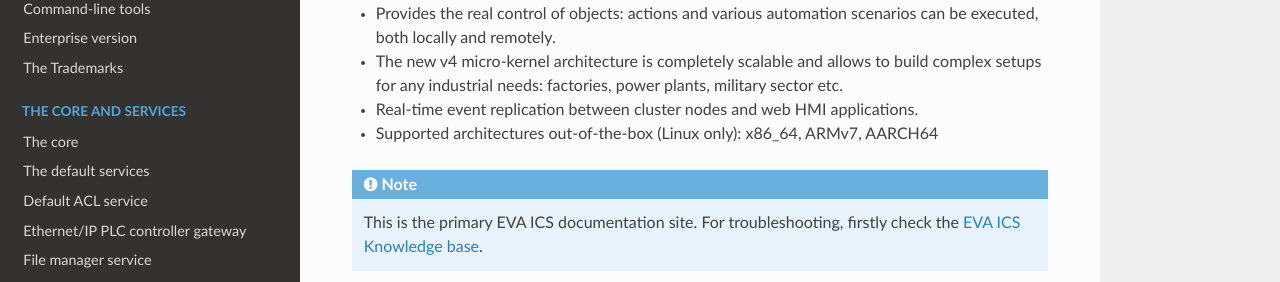
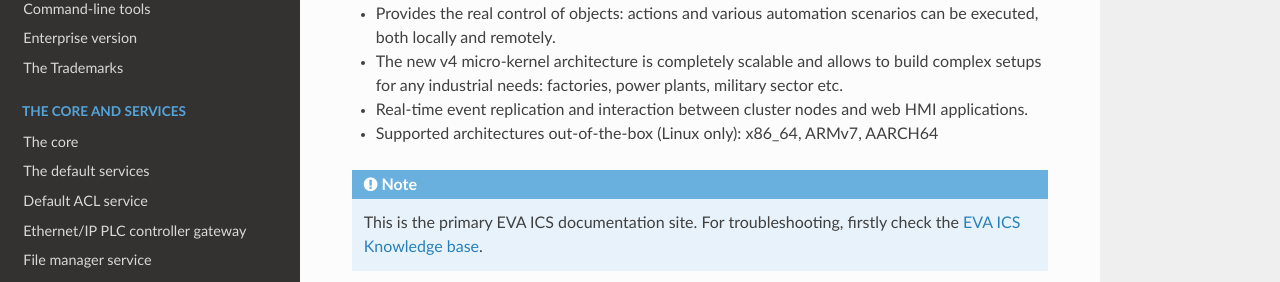
Before and after one commit to alttch/eva-doc, a Sphinx documentation site: the page built from doc/index.rst, in a window 1280 px wide and 900 px high. Shown: the part 334-616 px from the top of the window. Built offline with Sphinx 7.4.7 and the Read the Docs theme 2.0.0, drawn with Linux system fonts in a browser that asks for light colours; pages that are not in the unit, such as notebooks, are missing from menus.

Commit message:
interact

```diff
--- a/doc/index.rst
+++ b/doc/index.rst
@@ -19,7 +19,8 @@
   build complex setups for any industrial needs: factories, power plants,
   military sector etc.
 
-* Real-time event replication between cluster nodes and web HMI applications.
+* Real-time event replication and interaction between cluster nodes and web HMI
+  applications.
 
 * Supported architectures out-of-the-box (Linux only): x86_64, ARMv7, AARCH64
 
```
